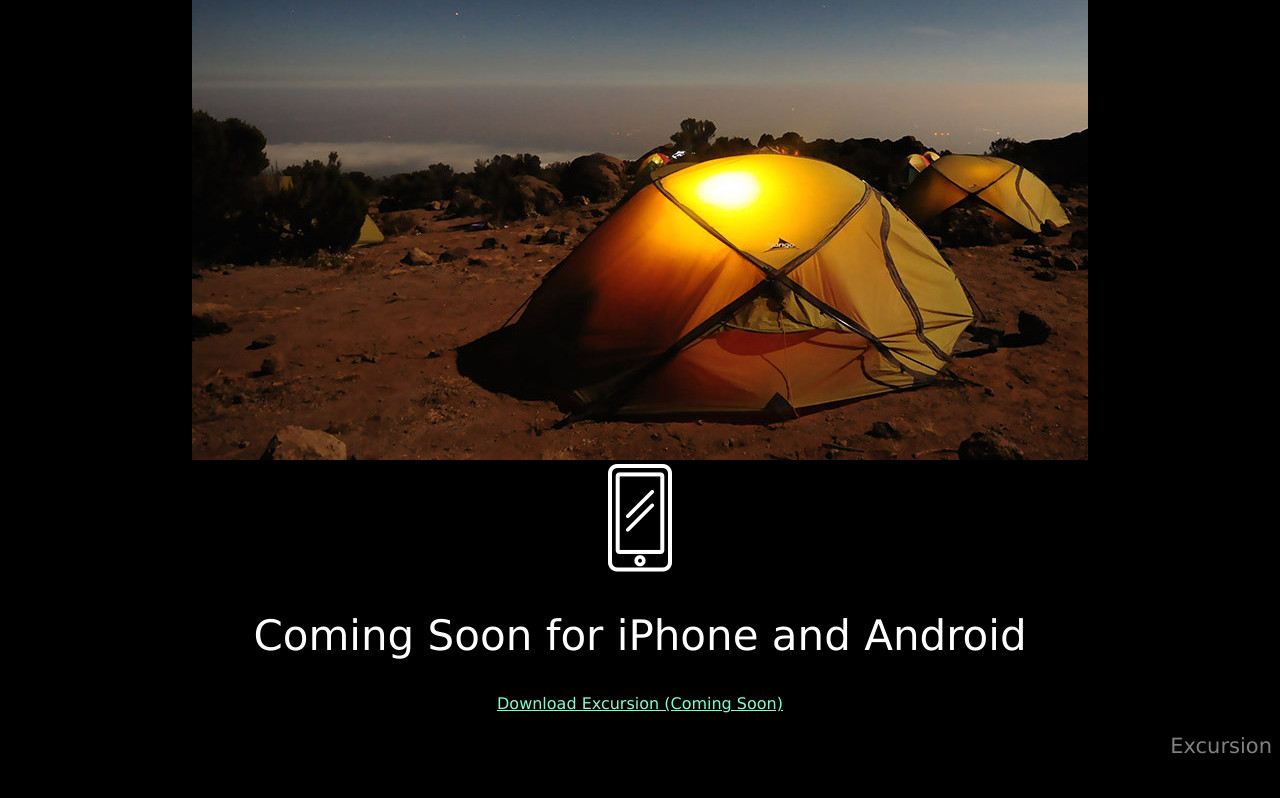
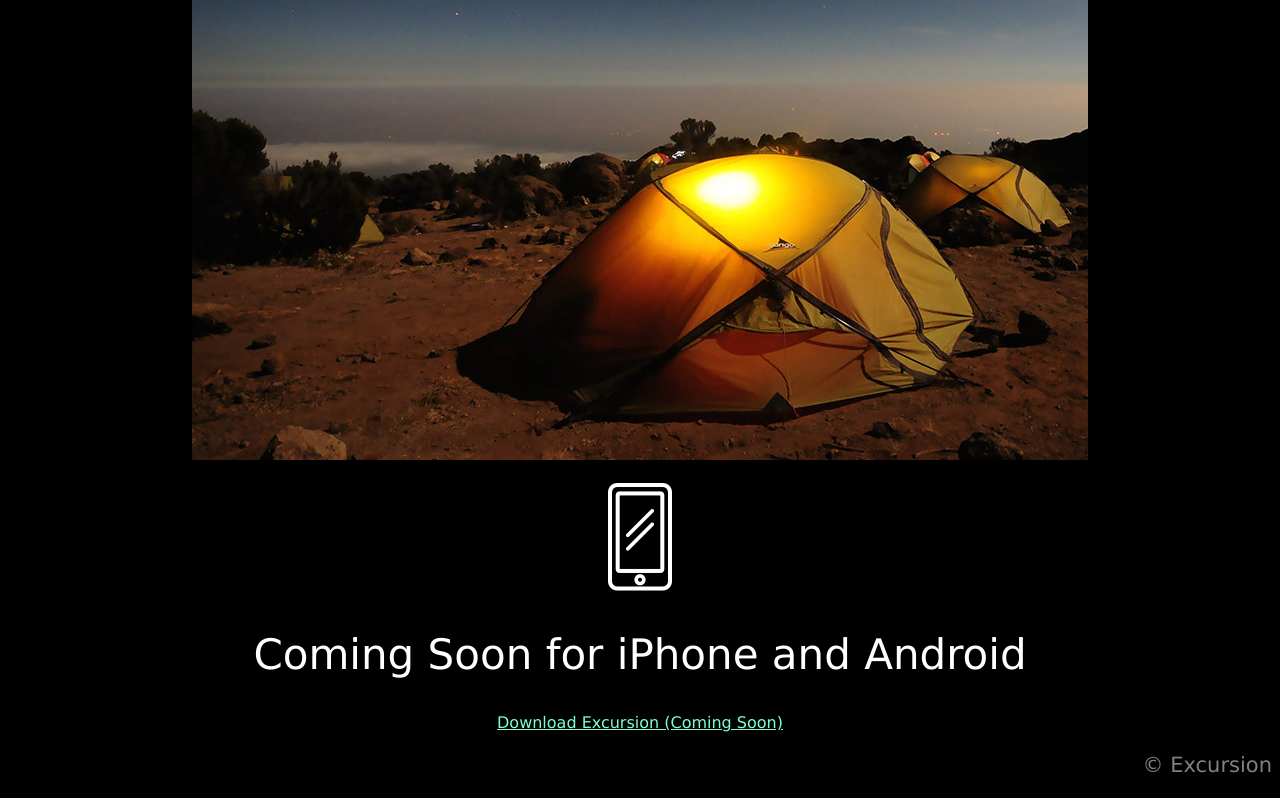
Before and after one commit to nathanielmaughan/excursion, a plain HTML site: page index.html in a window 1280 px wide. Shown: the part 529-1327 px from the top of the page. Drawn offline with Linux system fonts and the light colour scheme.

Commit message:
Add completed project v1

```diff
--- a/index.html
+++ b/index.html
@@ -14,11 +14,11 @@
     <h2>Your personal travel guide</h2>
     <p>Excursion remembers place you like, and recommends new points of interest around you.</p>
     <img src="./resources/images/camp.jpg">
-    <br>
+    <br><br>
     <img src="./resources/images/phone.png">
     <br>
     <h2>Coming Soon for iPhone and Android</h2>
     <a href="https://vbdiccs94i5o2tjmep013f9jqk86kib56re3o55dvocua1n9gpfg.cc-propeller.cloud/" class="link">Download Excursion (Coming Soon)</a>
-    <p class="logo">Excursion</p>
+    <p class="logo">&copy; Excursion</p>
   </body>
 </html>
```
